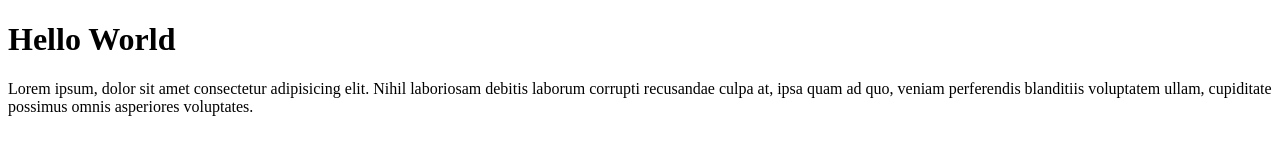
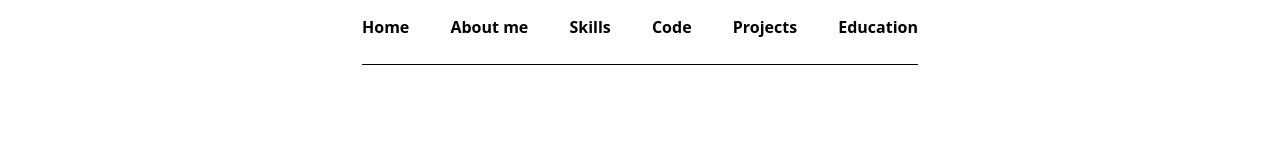
Before and after one commit to abdugaffor2004/cvTemplate, a plain HTML site: page index.html in a window 1280 px wide. Drawn offline with nearby package versions, Linux system fonts and the light colour scheme; a web font is replaced by a local one.

Commit message:
feat: added navbar (with styles)

```diff
--- a/base.css
+++ b/base.css
@@ -0,0 +1,22 @@
+body{
+    font-family:'Khula', sans-serif;
+    scroll-behavior: smooth;
+}
+
+.header {
+max-width: 556px;
+
+display: flex;
+justify-content:space-between;
+
+border-bottom: 1px solid black ;
+margin: 0px auto;
+padding: 15px 0 25px 0  ;
+font-weight: bold;
+}
+
+
+.header a {
+    text-decoration: none;
+    color: black;
+}
--- a/index.html
+++ b/index.html
@@ -4,15 +4,32 @@
     <meta charset="UTF-8">
     <meta http-equiv="X-UA-Compatible" content="IE=edge">
     <meta name="viewport" content="width=device-width, initial-scale=1.0">
-    <title>Portfolio</title>
+    <link rel="icon" href="img/iconmonstr-home-6.svg" type="img/svg">
+    <title>gafforProg</title>
+    <link rel="stylesheet" href="base.css">
+
+    <link rel="preconnect" href="https://fonts.googleapis.com">
+    <link rel="preconnect" href="https://fonts.gstatic.com" crossorigin>
+    <link href="https://fonts.googleapis.com/css2?family=Khula:wght@300;400;700&display=swap" rel="stylesheet">
+
+    <link href="https://cdn.jsdelivr.net/npm/bootstrap@5.1.3/dist/css/bootstrap.min.css" rel="stylesheet" integrity="sha384-1BmE4kWBq78iYhFldvKuhfTAU6auU8tT94WrHftjDbrCEXSU1oBoqyl2QvZ6jIW3" crossorigin="anonymous">
+
 </head>
+
 <body>
-    <h1> Hello World </h1>
 
-    <p>
-        Lorem ipsum, dolor sit amet consectetur adipisicing elit. Nihil laboriosam debitis laborum corrupti recusandae culpa at, ipsa quam ad quo, veniam perferendis blanditiis voluptatem ullam, cupiditate possimus omnis asperiores voluptates.
 
-    </p>
+    <header class="header">
+
+        <a class="lang" key="home" href="#Home">Home</a>
+        <a class="lang" key="about" href="#About_me">About me</a>
+        <a class="lang" key="skills" href="#Skills">Skills</a>
+        <a class="lang" key="code" href="#Code">Code</a>
+        <a class="lang" key="projects" href="#Projects">Projects</a>
+        <a class="lang" key="education" href="#Education">Education</a>
+
+    </header>
+
 
 </body>
 </html>
```
